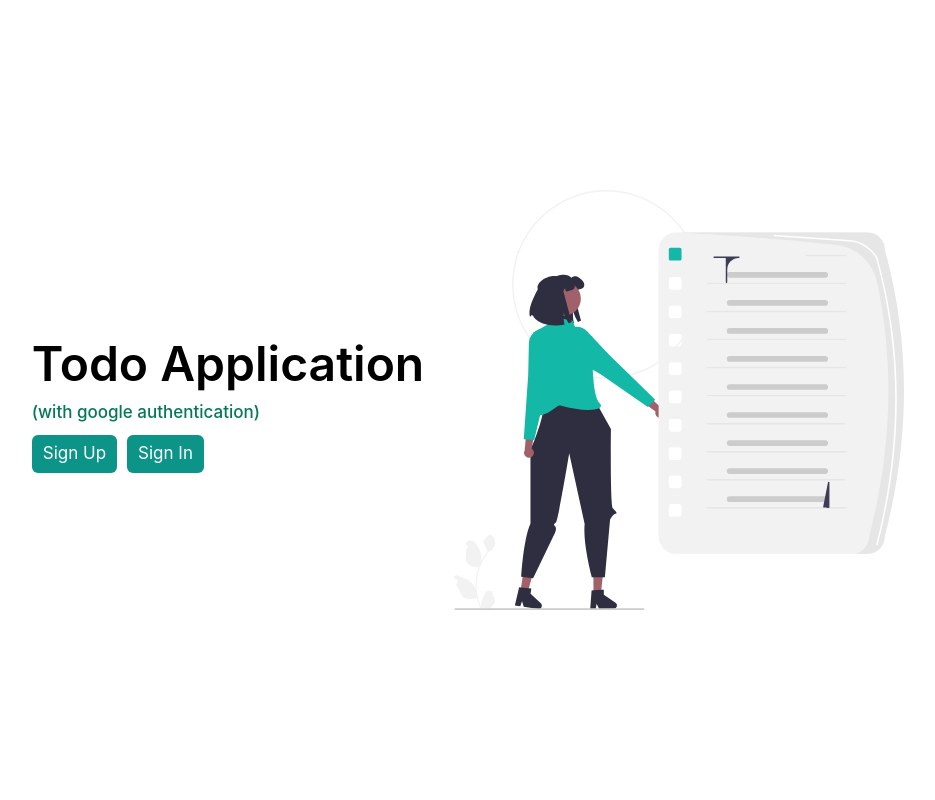
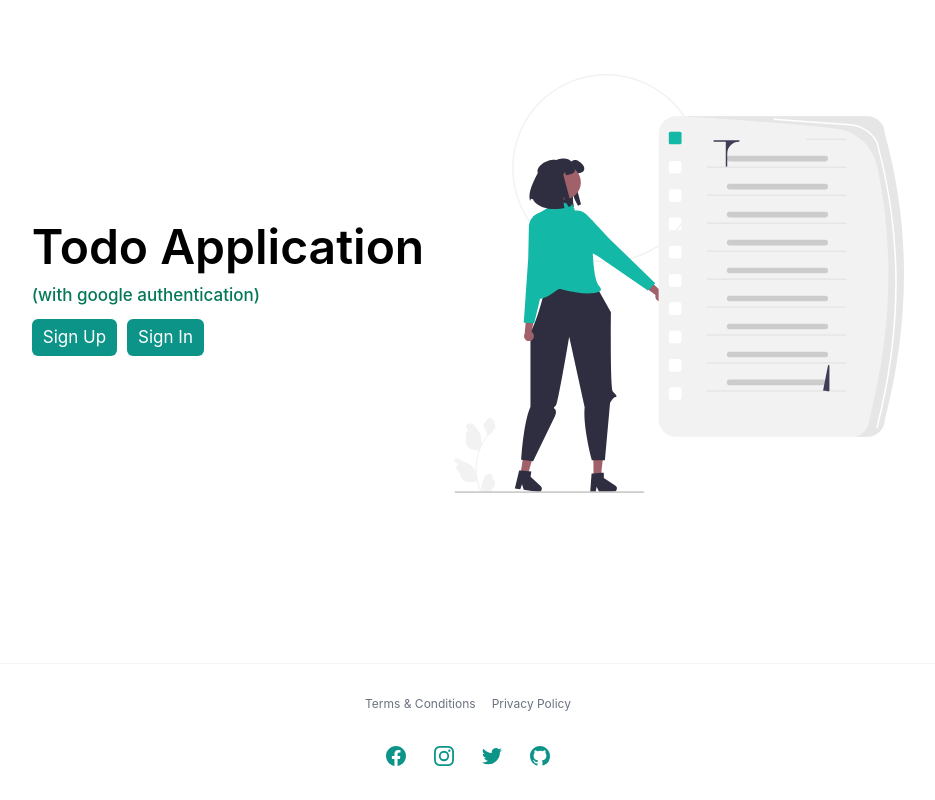
Before and after one commit to svkhrobbeck/super-todo, a React (Vite) app in the folder client/: page / in a window 1280 px wide. Shown: the whole page, without its empty margins (172-1107 px from the left). Built offline with nearby package versions, Linux system fonts and the light colour scheme; no server answers; a web font is replaced by a local one.

Commit message:
add footer component to home-layout

```diff
--- a/client/src/layouts/home-layout.jsx
+++ b/client/src/layouts/home-layout.jsx
@@ -1,6 +1,12 @@
 import { Outlet } from "react-router-dom";
+import { Footer } from "../components";
 
 const HomeLayout = () => {
-  return <Outlet />;
+  return (
+    <>
+      <Outlet />
+      <Footer />
+    </>
+  );
 };
 export default HomeLayout;
```
